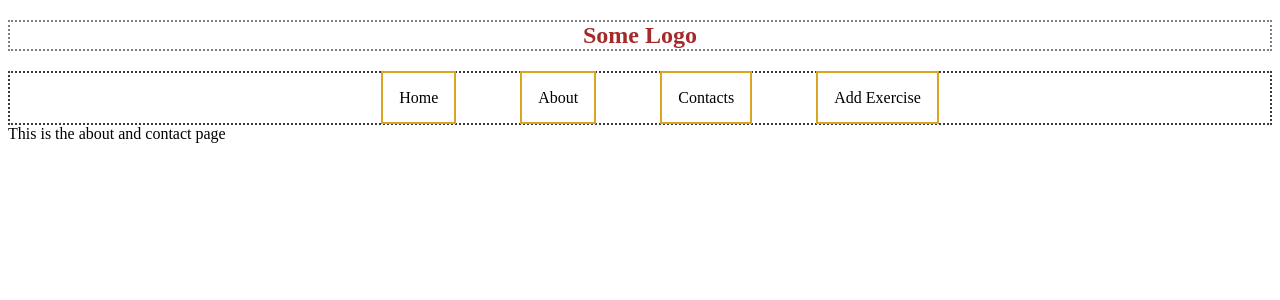
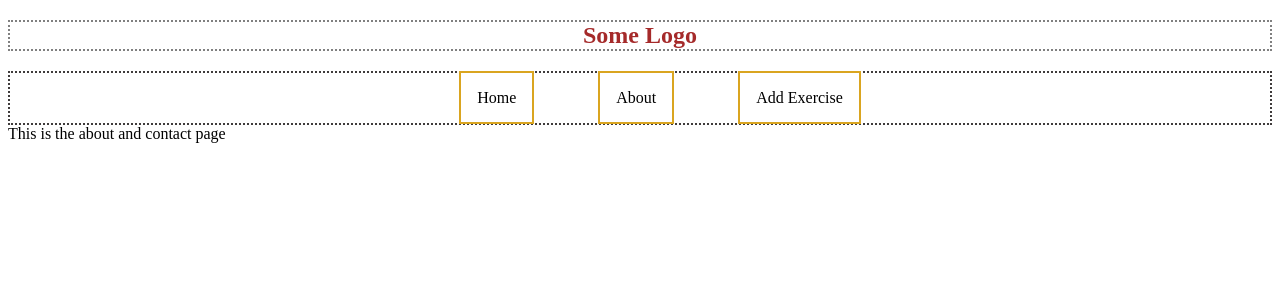
Before and after one commit to kaiworkspace/exercise-app, a React (Create React App) app: page /about in a window 1280 px wide. Shown: the top 300 px of the page. Built offline with nearby package versions, Linux system fonts and the light colour scheme.

Commit message:
removed 'contacts' from navbar

```diff
--- a/src/components/Header/Navbar.js
+++ b/src/components/Header/Navbar.js
@@ -8,7 +8,6 @@ export default function Navbar(){
             <ul className={styles.navBarList}>
                 <li><a href='/' className={styles.navBarLinks}>Home</a></li>
                 <li><a href='/about' className={styles.navBarLinks}>About</a></li>
-                <li><a href='/contacts' className={styles.navBarLinks}>Contacts</a></li>
                 <li><a href='/add-exercise' className={styles.navBarLinks}>Add Exercise</a></li>
             </ul>
         </div>
```
